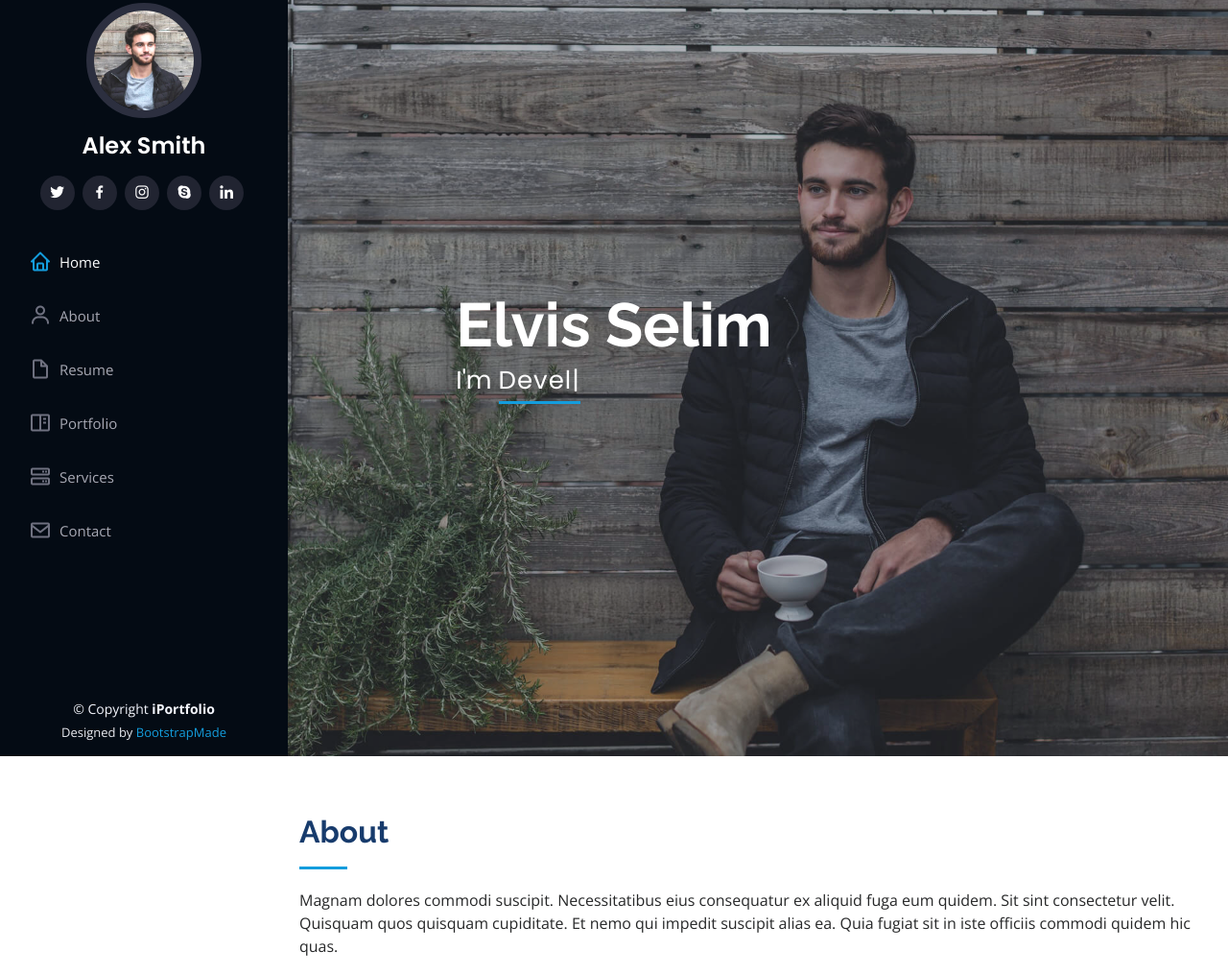
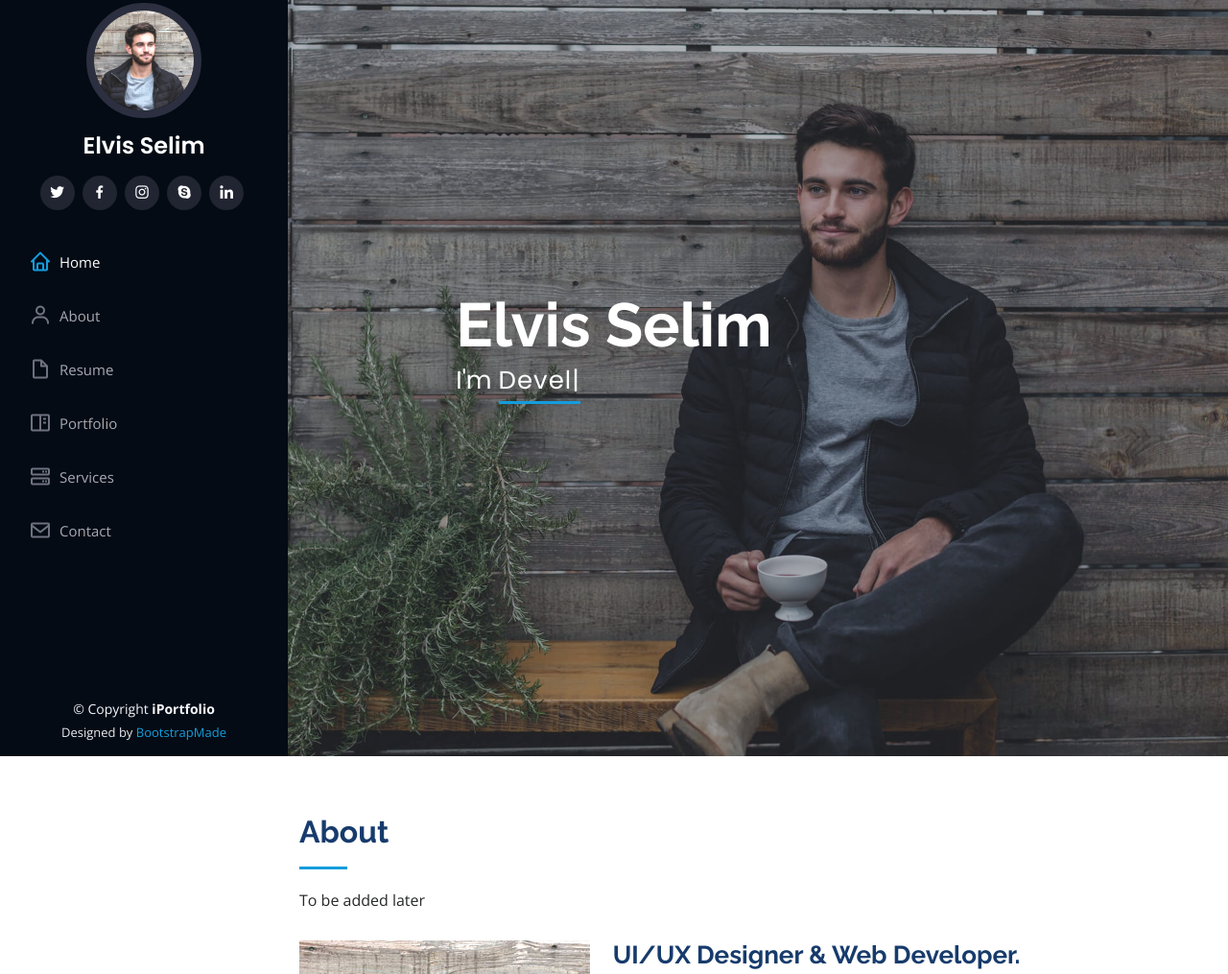
Before and after one commit to elvisselim/elvisselim.github.io, a plain HTML site: page index.html in a window 1280 px wide. Shown: the part 12-1027 px from the top of the page at 96% size. Drawn offline with nearby package versions, Linux system fonts and the light colour scheme.

Commit message:
change name

```diff
--- a/index.html
+++ b/index.html
@@ -46,7 +46,7 @@
 
       <div class="profile">
         <img src="assets/img/profile-img.jpg" alt="" class="img-fluid rounded-circle">
-        <h1 class="text-light"><a href="index.html">Alex Smith</a></h1>
+        <h1 class="text-light"><a href="index.html">Elvis Selim</a></h1>
         <div class="social-links mt-3 text-center">
           <a href="#" class="twitter"><i class="bx bxl-twitter"></i></a>
           <a href="#" class="facebook"><i class="bx bxl-facebook"></i></a>
@@ -85,7 +85,7 @@
 
         <div class="section-title">
           <h2>About</h2>
-          <p>Magnam dolores commodi suscipit. Necessitatibus eius consequatur ex aliquid fuga eum quidem. Sit sint consectetur velit. Quisquam quos quisquam cupiditate. Et nemo qui impedit suscipit alias ea. Quia fugiat sit in iste officiis commodi quidem hic quas.</p>
+          <p>To be added later</p>
         </div>
 
         <div class="row">
```
